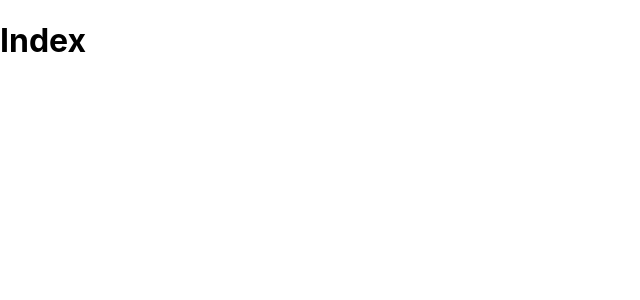
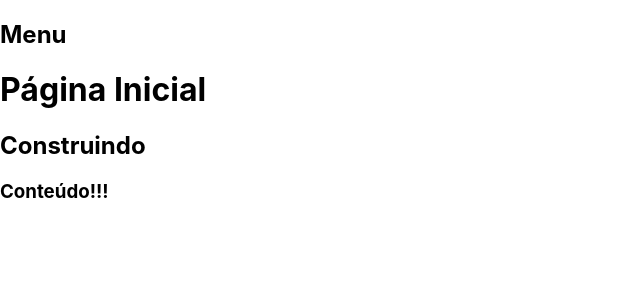
Before and after one commit to PauloDev13/cod3r-next-admin-template, a Next.js app: page / in a window 1280 px wide. Shown: the top 300 px of the page, without its empty margins (0-640 px from the left). Built offline with nearby package versions, Linux system fonts and the light colour scheme.

Commit message:
Adicionando componentes Layout, MenuLateral, Cabecalho, Conteudo e Titulo

```diff
--- /dev/null
+++ b/src/components/template/Cabecalho.tsx
@@ -0,0 +1,14 @@
+import Titulo from './Titulo';
+
+interface CabecalhoProps {
+  titulo: string;
+  subtitulo: string;
+}
+
+export default function Cabecalho(props: CabecalhoProps) {
+  return (
+    <div>
+      <Titulo titulo={props.titulo} subtitulo={props.subtitulo} />
+    </div>
+  );
+}
--- /dev/null
+++ b/src/components/template/Conteudo.tsx
@@ -0,0 +1,14 @@
+import { NextPage } from 'next';
+
+const Conteudo: NextPage = ({ children }) => {
+  return (
+    <div
+      className={`
+      flex flex-col mt-7
+  `}
+    >
+      {children}
+    </div>
+  );
+};
+export default Conteudo;
--- /dev/null
+++ b/src/components/template/Layout.tsx
@@ -0,0 +1,21 @@
+import { NextPage } from 'next';
+import MenuLateral from './MenuLateral';
+import Cabecalho from './Cabecalho';
+import Conteudo from './Conteudo';
+
+interface LayoutProps {
+  titulo: string;
+  subtitulo: string;
+}
+
+const Layout: NextPage<LayoutProps> = ({ titulo, subtitulo, children }) => {
+  return (
+    <div>
+      <MenuLateral />
+      <Cabecalho titulo={titulo} subtitulo={subtitulo} />
+      <Conteudo>{children}</Conteudo>
+    </div>
+  );
+};
+
+export default Layout;
--- /dev/null
+++ b/src/components/template/MenuLateral.tsx
@@ -0,0 +1,10 @@
+import { NextPage } from 'next';
+
+const MenuLateral: NextPage = () => {
+  return (
+    <aside>
+      <h1>Menu</h1>
+    </aside>
+  );
+};
+export default MenuLateral;
--- /dev/null
+++ b/src/components/template/Titulo.tsx
@@ -0,0 +1,16 @@
+import { NextPage } from 'next';
+
+interface TituloProps {
+  titulo: string;
+  subtitulo: string;
+}
+
+const Titulo: NextPage<TituloProps> = ({ titulo, subtitulo }) => {
+  return (
+    <div>
+      <h1 className={``}>{titulo}</h1>
+      <h2 className={``}>{subtitulo}</h2>
+    </div>
+  );
+};
+export default Titulo;
--- a/src/pages/index.tsx
+++ b/src/pages/index.tsx
@@ -1,13 +1,10 @@
 import React from 'react';
+import Layout from '../components/template/Layout';
 
 export default function Home() {
   return (
-    <div
-      className={`
-        bg-gradient-to-r from-green-500 to-blue-500
-    `}
-    >
-      <h1>Index</h1>
-    </div>
+    <Layout titulo='Página Inicial' subtitulo={`Construindo`}>
+      <h3>Conteúdo!!!</h3>
+    </Layout>
   );
 }
--- a/tsconfig.json
+++ b/tsconfig.json
@@ -1,7 +1,11 @@
 {
   "compilerOptions": {
     "target": "es6",
-    "lib": ["dom", "dom.iterable", "esnext"],
+    "lib": [
+      "dom",
+      "dom.iterable",
+      "esnext"
+    ],
     "allowJs": true,
     "skipLibCheck": true,
     "strict": true,
```
Also changed, not shown: 2 other files (tests, documents, lock files or other folders).
